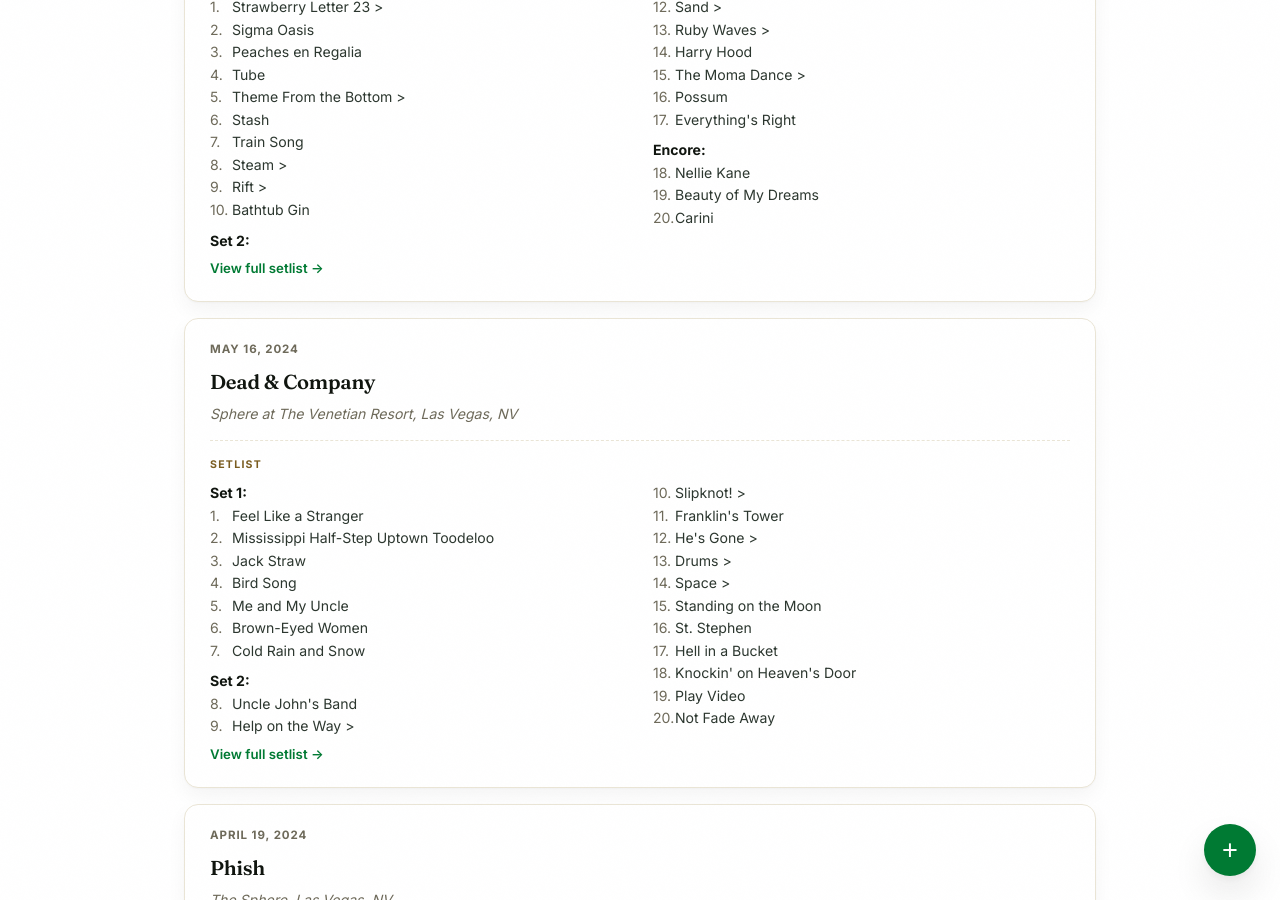
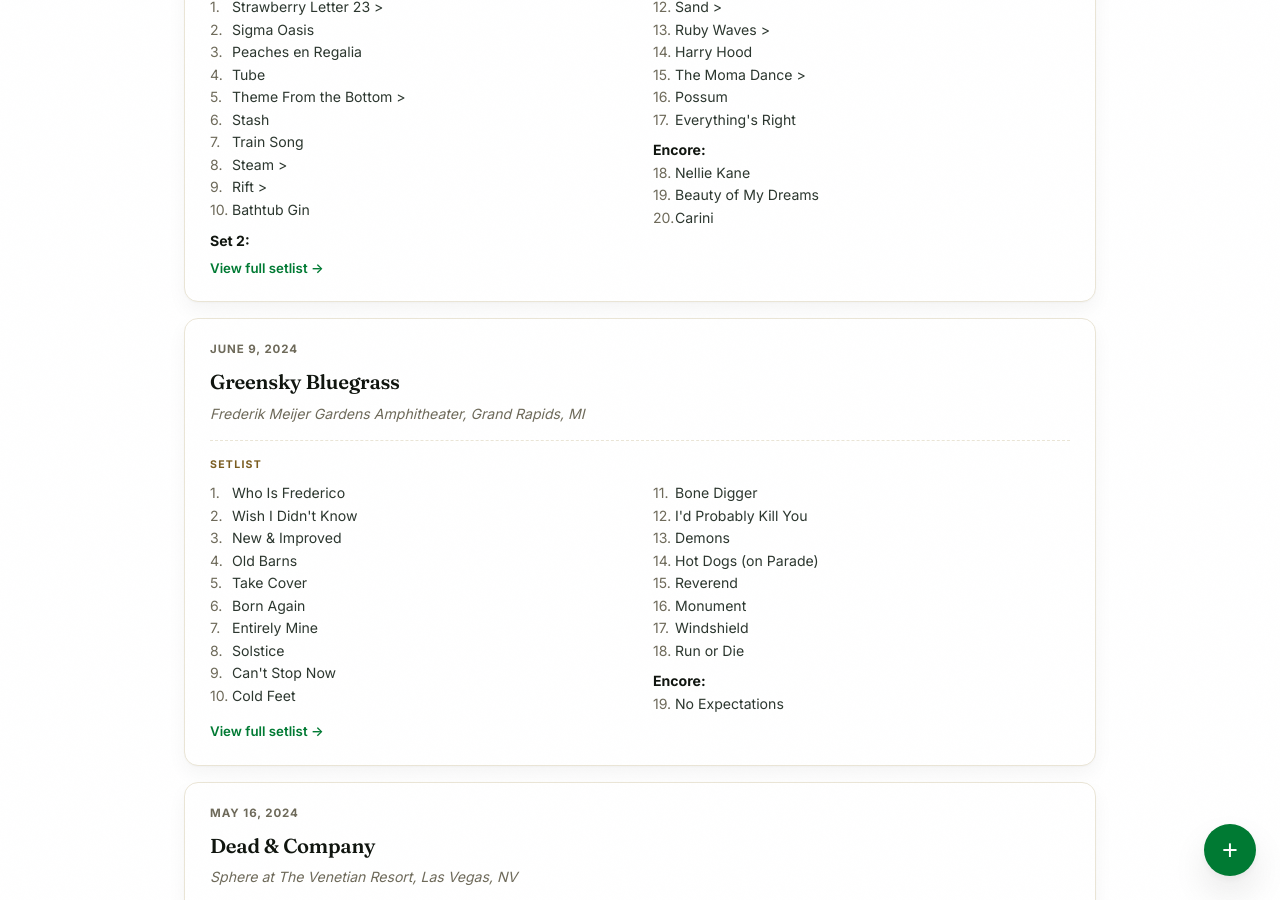
Before and after one commit to bmlanders/adventures, a Jekyll site: the page built from shows/index.html, in a window 1280 px wide and 900 px high, scrolled down 11739 px. Built offline with Jekyll 4.4.1, drawn with Linux system fonts in a browser that asks for light colours.

Commit message:
Log show: Greensky Bluegrass on 2024-06-09

```diff
--- a/shows/index.html
+++ b/shows/index.html
@@ -745,6 +745,38 @@
     </ol>
   </div>
   <a class="show-trip-link" href="https://www.setlist.fm/setlist/phish/2024/van-andel-arena-grand-rapids-mi-4babbb56.html" target="_blank" rel="noopener">View full setlist &rarr;</a>
+</div>
+
+<div class="show-entry" id="2024-06-09-greensky-bluegrass">
+  <div class="show-date">June 9, 2024</div>
+  <h3>Greensky Bluegrass</h3>
+  <div class="show-venue">Frederik Meijer Gardens Amphitheater, Grand Rapids, MI</div>
+  <div class="setlist">
+    <div class="setlist-lbl">Setlist</div>
+    <ol class="setlist-list">
+      <li>Who Is Frederico</li>
+      <li>Wish I Didn't Know</li>
+      <li>New &amp; Improved</li>
+      <li>Old Barns</li>
+      <li>Take Cover</li>
+      <li>Born Again</li>
+      <li>Entirely Mine</li>
+      <li>Solstice</li>
+      <li>Can't Stop Now</li>
+      <li>Cold Feet</li>
+      <li>Bone Digger</li>
+      <li>I'd Probably Kill You</li>
+      <li>Demons</li>
+      <li>Hot Dogs (on Parade)</li>
+      <li>Reverend</li>
+      <li>Monument</li>
+      <li>Windshield</li>
+      <li>Run or Die</li>
+      <li class="setlist-set">Encore:</li>
+      <li>No Expectations</li>
+    </ol>
+  </div>
+  <a class="show-trip-link" href="https://www.setlist.fm/setlist/greensky-bluegrass/2024/frederik-meijer-gardens-amphitheater-grand-rapids-mi-5b565bfc.html" target="_blank" rel="noopener">View full setlist &rarr;</a>
 </div>
 
 <div class="show-entry" id="2024-05-16-dead-company">
```
